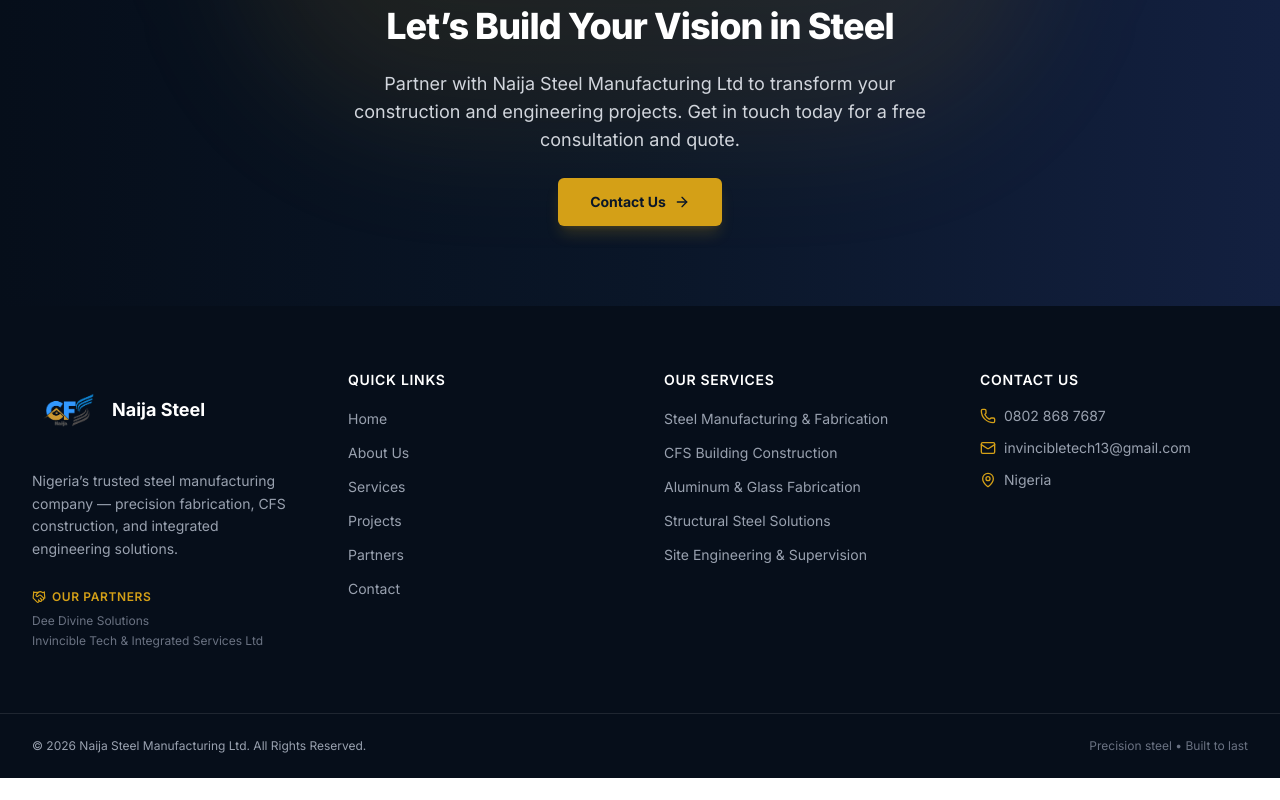
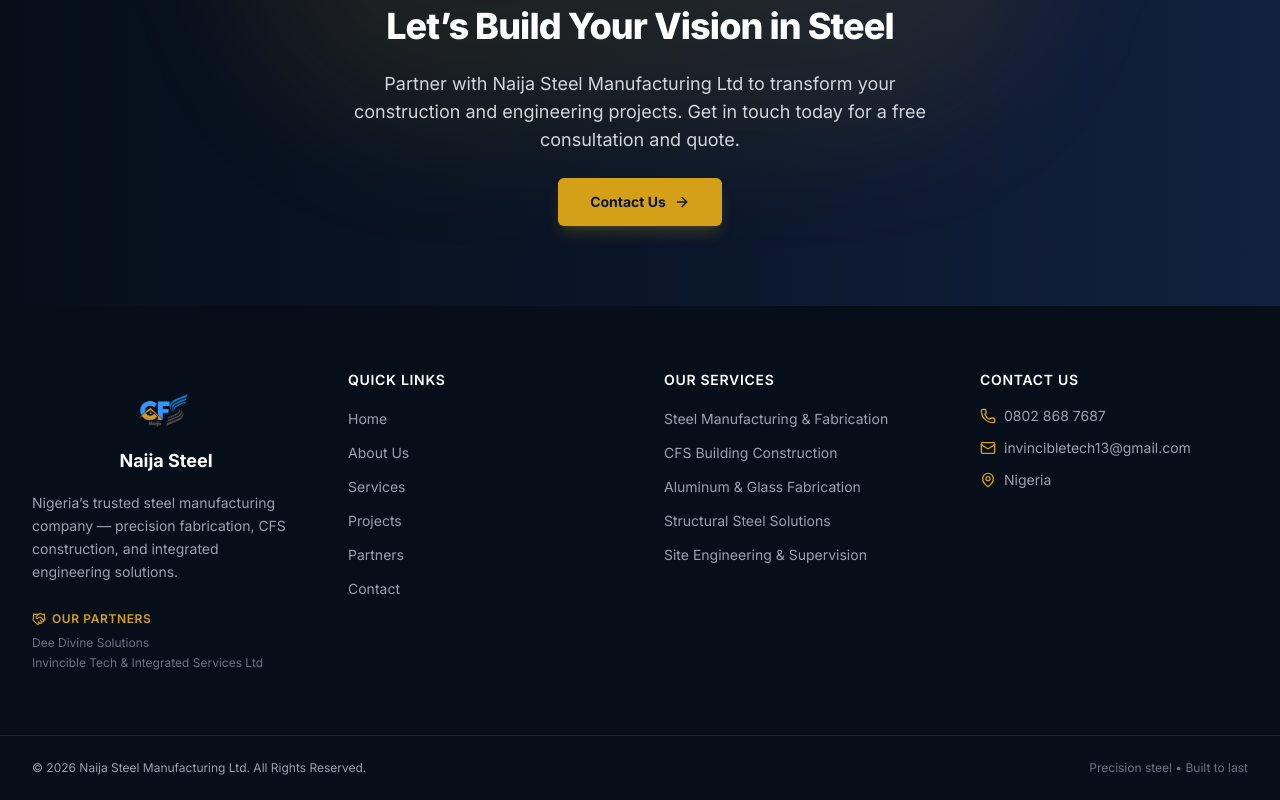
Before and after one commit to casstimmy/-cfsnaija, a Next.js app: page / in a window 1280 px wide. Shown: the part 6351-7151 px from the top of the page. Before the commit the page ends 7129 px from the top, so only its background shows below. Built offline with nearby package versions, Linux system fonts and the light colour scheme.

Commit message:
refactor for steel company

```diff
--- a/src/components/Footer.tsx
+++ b/src/components/Footer.tsx
@@ -32,12 +32,12 @@
         <div className="grid gap-12 sm:grid-cols-2 lg:grid-cols-4">
           {/* Brand */}
           <div className="space-y-5">
-            <Link href="/" className="flex items-center">
+            <Link href="/" className="flex flex-col items-center">
               <Image
                 src="/logo.png"
                 alt="Naija Steel Manufacturing Logo"
-                width={100}
-                height={100}
+                width={50}
+                height={50}
                 className="h-20 w-auto"
               />
               <span className="text-white font-bold text-lg leading-tight">
```
